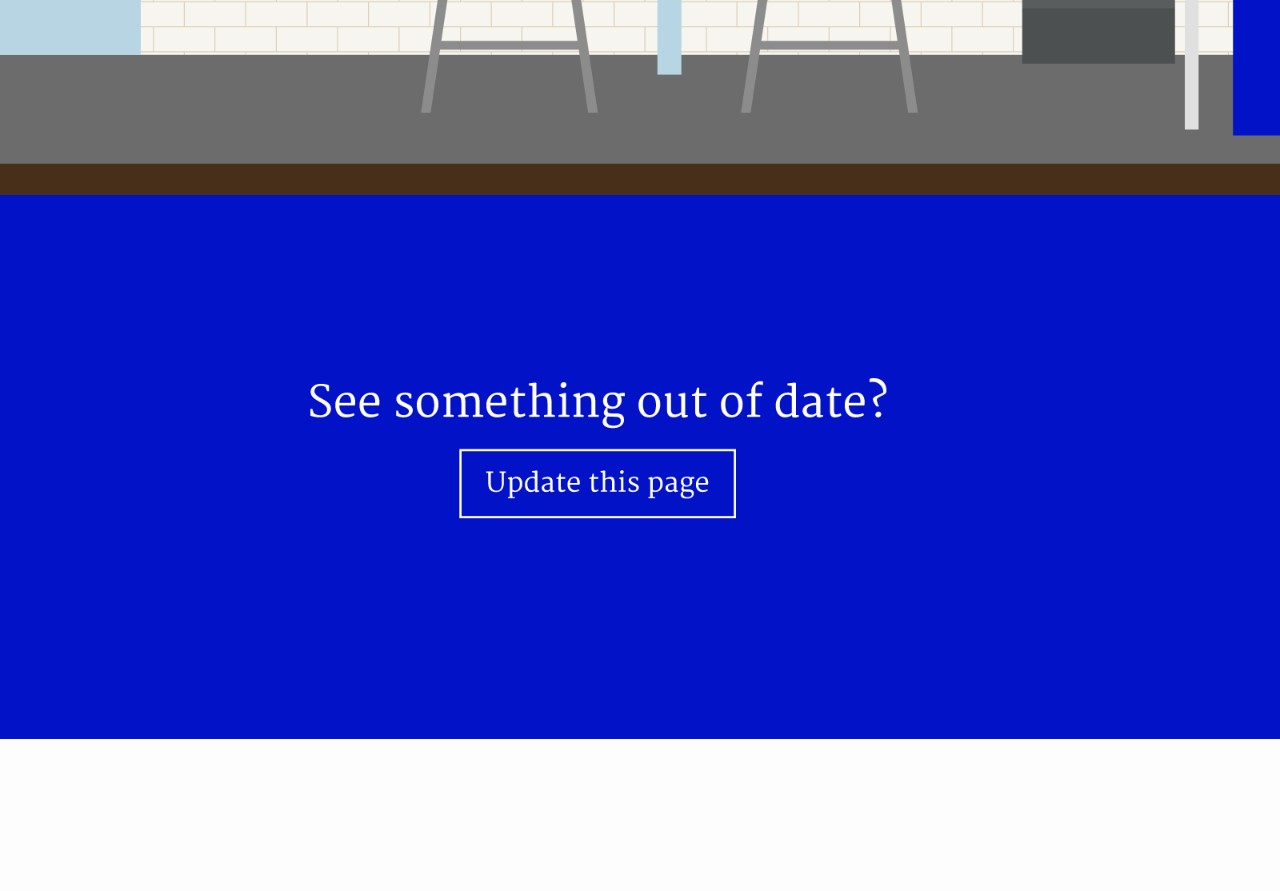
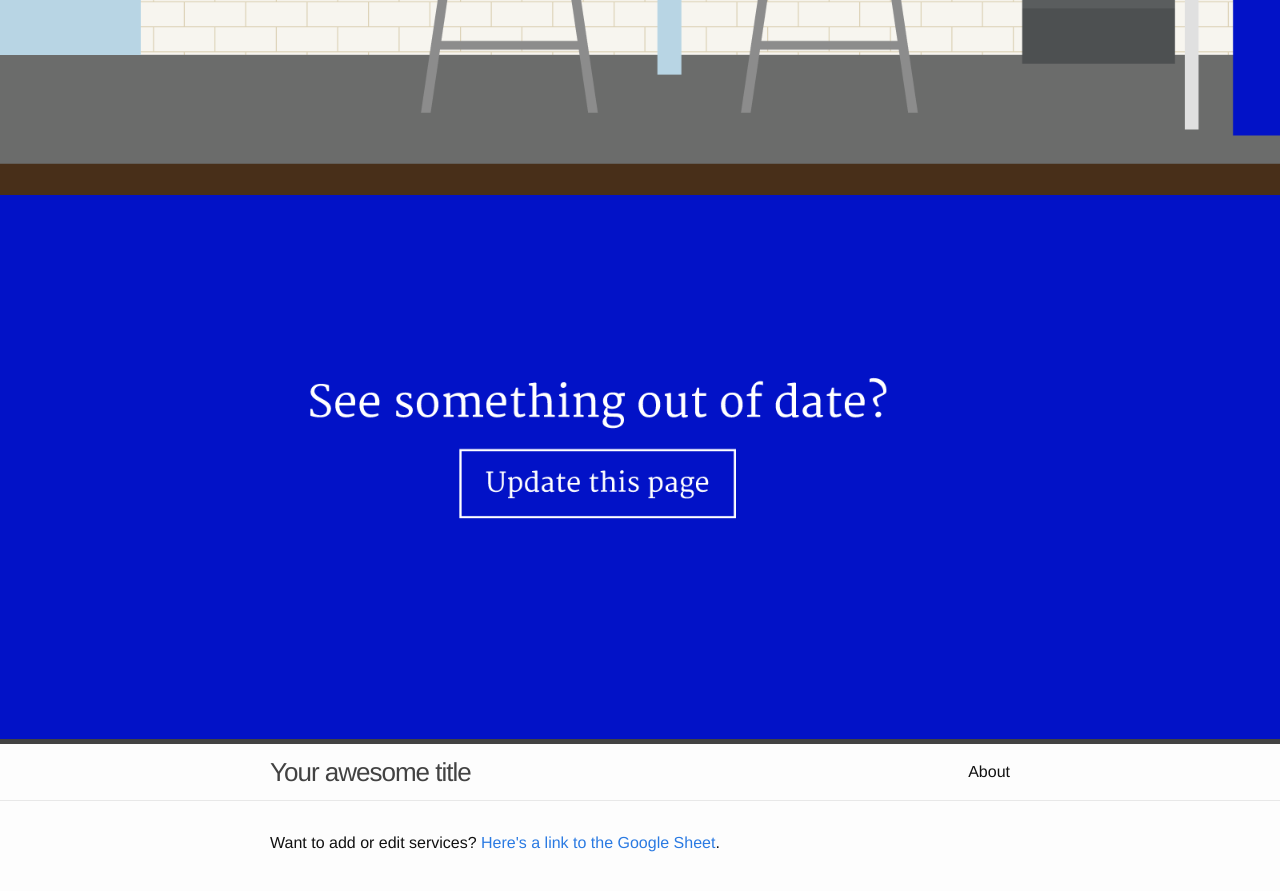
Before and after one commit to theReboot/cobrewrs, a Jekyll site: the page built from index.html, in a window 1280 px wide and 900 px high, scrolled down 2643 px. Shown: the top 891 px of the window. Built offline with Jekyll 4.4.1, drawn with Linux system fonts in a browser that asks for light colours; before the commit the page ends 3382 px from its top, so only the background shows below that; part of the change alters nothing that is shown.

Commit message:
Added tabletop with link to google sheet

```diff
--- a/_includes/footer.html
+++ b/_includes/footer.html
@@ -1,55 +1,4 @@
-<footer class="site-footer">
-
-  <div class="wrapper">
-
-    <h2 class="footer-heading">{{ site.title }}</h2>
-
-    <div class="footer-col-wrapper">
-      <div class="footer-col  footer-col-1">
-        <ul class="contact-list">
-          <li>{{ site.title }}</li>
-          <li><a href="mailto:{{ site.email }}">{{ site.email }}</a></li>
-        </ul>
-      </div>
-
-      <div class="footer-col  footer-col-2">
-        <ul class="social-media-list">
-          {% if site.github_username %}
-          <li>
-            <a href="https://github.com/{{ site.github_username }}">
-              <span class="icon  icon--github">
-                <svg viewBox="0 0 16 16">
-                  <path fill="#828282" d="M7.999,0.431c-4.285,0-7.76,3.474-7.76,7.761 c0,3.428,2.223,6.337,5.307,7.363c0.388,0.071,0.53-0.168,0.53-0.374c0-0.184-0.007-0.672-0.01-1.32 c-2.159,0.469-2.614-1.04-2.614-1.04c-0.353-0.896-0.862-1.135-0.862-1.135c-0.705-0.481,0.053-0.472,0.053-0.472 c0.779,0.055,1.189,0.8,1.189,0.8c0.692,1.186,1.816,0.843,2.258,0.645c0.071-0.502,0.271-0.843,0.493-1.037 C4.86,11.425,3.049,10.76,3.049,7.786c0-0.847,0.302-1.54,0.799-2.082C3.768,5.507,3.501,4.718,3.924,3.65 c0,0,0.652-0.209,2.134,0.796C6.677,4.273,7.34,4.187,8,4.184c0.659,0.003,1.323,0.089,1.943,0.261 c1.482-1.004,2.132-0.796,2.132-0.796c0.423,1.068,0.157,1.857,0.077,2.054c0.497,0.542,0.798,1.235,0.798,2.082 c0,2.981-1.814,3.637-3.543,3.829c0.279,0.24,0.527,0.713,0.527,1.437c0,1.037-0.01,1.874-0.01,2.129 c0,0.208,0.14,0.449,0.534,0.373c3.081-1.028,5.302-3.935,5.302-7.362C15.76,3.906,12.285,0.431,7.999,0.431z"/>
-                </svg>
-              </span>
-
-              <span class="username">{{ site.github_username }}</span>
-            </a>
-          </li>
-          {% endif %}
-
-          {% if site.twitter_username %}
-          <li>
-            <a href="https://twitter.com/{{ site.twitter_username }}">
-              <span class="icon  icon--twitter">
-                <svg viewBox="0 0 16 16">
-                  <path fill="#828282" d="M15.969,3.058c-0.586,0.26-1.217,0.436-1.878,0.515c0.675-0.405,1.194-1.045,1.438-1.809
-                  c-0.632,0.375-1.332,0.647-2.076,0.793c-0.596-0.636-1.446-1.033-2.387-1.033c-1.806,0-3.27,1.464-3.27,3.27 c0,0.256,0.029,0.506,0.085,0.745C5.163,5.404,2.753,4.102,1.14,2.124C0.859,2.607,0.698,3.168,0.698,3.767 c0,1.134,0.577,2.135,1.455,2.722C1.616,6.472,1.112,6.325,0.671,6.08c0,0.014,0,0.027,0,0.041c0,1.584,1.127,2.906,2.623,3.206 C3.02,9.402,2.731,9.442,2.433,9.442c-0.211,0-0.416-0.021-0.615-0.059c0.416,1.299,1.624,2.245,3.055,2.271 c-1.119,0.877-2.529,1.4-4.061,1.4c-0.264,0-0.524-0.015-0.78-0.046c1.447,0.928,3.166,1.469,5.013,1.469 c6.015,0,9.304-4.983,9.304-9.304c0-0.142-0.003-0.283-0.009-0.423C14.976,4.29,15.531,3.714,15.969,3.058z"/>
-                </svg>
-              </span>
-
-              <span class="username">{{ site.twitter_username }}</span>
-            </a>
-          </li>
-          {% endif %}
-        </ul>
-      </div>
-
-      <div class="footer-col  footer-col-3">
-        <p class="text">{{ site.description }}</p>
-      </div>
-    </div>
-
-  </div>
-
-</footer>
+<script src="https://code.jquery.com/jquery-2.2.3.min.js"></script>
+<script src="https://d3js.org/d3.v4.0.0-alpha.40.min.js"></script>
+<script src="{{ site.baseurl }}/js/tabletop.js"></script>
+<script src="{{ site.baseurl }}/js/scripts.js"></script>
--- a/_layouts/default.html
+++ b/_layouts/default.html
@@ -4,8 +4,9 @@
   {% include head.html %}
 
   <body>
+    <img src="{{ site.baseurl }}/img/test.png" alt="test image" />
 
-    <!-- {% include header.html %}
+    {% include header.html %}
 
     <div class="page-content">
       <div class="wrapper">
@@ -13,9 +14,9 @@
       </div>
     </div>
 
-    {% include footer.html %} -->
+    {% include footer.html %}
 
-    <img src="{{ site.baseurl }}/img/test.png" alt="test image" />
+
 
   </body>
 
--- a/index.html
+++ b/index.html
@@ -4,20 +4,8 @@ layout: default
 
 <div class="home">
 
-  <h1 class="page-heading">Posts</h1>
+  <p>Want to add or edit services? <a href="https://docs.google.com/a/thereboot.org/spreadsheets/d/1rp5F5LWCuFViPMWWHF1KPrwzEpqwtg7NplZnGrgP4dw/edit?usp=sharing" target="_blank">Here's a link to the Google Sheet</a>.</p>
 
-  <ul class="post-list">
-    {% for post in site.posts %}
-      <li>
-        <span class="post-meta">{{ post.date | date: "%b %-d, %Y" }}</span>
-
-        <h2>
-          <a class="post-link" href="{{ post.url | prepend: site.baseurl }}">{{ post.title }}</a>
-        </h2>
-      </li>
-    {% endfor %}
-  </ul>
-
-  <p class="rss-subscribe">subscribe <a href="{{ "/feed.xml" | prepend: site.baseurl }}">via RSS</a></p>
+  <div class="services"></div>
 
 </div>
--- /dev/null
+++ b/js/scripts.js
@@ -0,0 +1,27 @@
+window.onload = function() { init() };
+
+var public_spreadsheet_url = 'https://docs.google.com/spreadsheets/d/1kwgYEHQT0BPk_-pSerQDmLQslBwceMN93LXfFSdwQu8/pubhtml';
+
+function init() {
+  Tabletop.init( { key: public_spreadsheet_url,
+                   callback: showInfo,
+                   simpleSheet: true } )
+}
+
+function showInfo(data, tabletop) {
+  visualizeIt(data);
+}
+
+function visualizeIt(data){
+  for (var i = 0; i < data.length; i++) {
+    // the loop
+    var LowerLevelLeft = data[i].LowerLevelLeft;
+    var description = data[i].Description;
+
+    $(".services").append('<div class="service">' +
+      '<h2>' + LowerLevelLeft + '</h2>' +
+      '<p>' + description + '</p>' +
+      '</div>'
+    );
+  }
+}
--- /dev/null
+++ b/js/tabletop.js
@@ -0,0 +1,568 @@
+(function() {
+  "use strict";
+
+  var inNodeJS = false;
+  if (typeof process !== 'undefined' && !process.browser) {
+    inNodeJS = true;
+    var request = require('request'.trim()); //prevents browserify from bundling the module
+  }
+
+  var supportsCORS = false;
+  var inLegacyIE = false;
+  try {
+    var testXHR = new XMLHttpRequest();
+    if (typeof testXHR.withCredentials !== 'undefined') {
+      supportsCORS = true;
+    } else {
+      if ("XDomainRequest" in window) {
+        supportsCORS = true;
+        inLegacyIE = true;
+      }
+    }
+  } catch (e) { }
+
+  // Create a simple indexOf function for support
+  // of older browsers.  Uses native indexOf if
+  // available.  Code similar to underscores.
+  // By making a separate function, instead of adding
+  // to the prototype, we will not break bad for loops
+  // in older browsers
+  var indexOfProto = Array.prototype.indexOf;
+  var ttIndexOf = function(array, item) {
+    var i = 0, l = array.length;
+
+    if (indexOfProto && array.indexOf === indexOfProto) return array.indexOf(item);
+    for (; i < l; i++) if (array[i] === item) return i;
+    return -1;
+  };
+
+  /*
+    Initialize with Tabletop.init( { key: '0AjAPaAU9MeLFdHUxTlJiVVRYNGRJQnRmSnQwTlpoUXc' } )
+      OR!
+    Initialize with Tabletop.init( { key: 'https://docs.google.com/spreadsheet/pub?hl=en_US&hl=en_US&key=0AjAPaAU9MeLFdHUxTlJiVVRYNGRJQnRmSnQwTlpoUXc&output=html&widget=true' } )
+      OR!
+    Initialize with Tabletop.init('0AjAPaAU9MeLFdHUxTlJiVVRYNGRJQnRmSnQwTlpoUXc')
+  */
+
+  var Tabletop = function(options) {
+    // Make sure Tabletop is being used as a constructor no matter what.
+    if(!this || !(this instanceof Tabletop)) {
+      return new Tabletop(options);
+    }
+
+    if(typeof(options) === 'string') {
+      options = { key : options };
+    }
+
+    this.callback = options.callback;
+    this.wanted = options.wanted || [];
+    this.key = options.key;
+    this.simpleSheet = !!options.simpleSheet;
+    this.parseNumbers = !!options.parseNumbers;
+    this.wait = !!options.wait;
+    this.reverse = !!options.reverse;
+    this.postProcess = options.postProcess;
+    this.debug = !!options.debug;
+    this.query = options.query || '';
+    this.orderby = options.orderby;
+    this.endpoint = options.endpoint || "https://spreadsheets.google.com";
+    this.singleton = !!options.singleton;
+    this.simple_url = !!options.simple_url;
+    this.callbackContext = options.callbackContext;
+    // Default to on, unless there's a proxy, in which case it's default off
+    this.prettyColumnNames = typeof(options.prettyColumnNames) == 'undefined' ? !options.proxy : options.prettyColumnNames
+
+    if(typeof(options.proxy) !== 'undefined') {
+      // Remove trailing slash, it will break the app
+      this.endpoint = options.proxy.replace(/\/$/,'');
+      this.simple_url = true;
+      this.singleton = true;
+      // Let's only use CORS (straight JSON request) when
+      // fetching straight from Google
+      supportsCORS = false;
+    }
+
+    this.parameterize = options.parameterize || false;
+
+    if(this.singleton) {
+      if(typeof(Tabletop.singleton) !== 'undefined') {
+        this.log("WARNING! Tabletop singleton already defined");
+      }
+      Tabletop.singleton = this;
+    }
+
+    /* Be friendly about what you accept */
+    if(/key=/.test(this.key)) {
+      this.log("You passed an old Google Docs url as the key! Attempting to parse.");
+      this.key = this.key.match("key=(.*?)(&|#|$)")[1];
+    }
+
+    if(/pubhtml/.test(this.key)) {
+      this.log("You passed a new Google Spreadsheets url as the key! Attempting to parse.");
+      this.key = this.key.match("d\\/(.*?)\\/pubhtml")[1];
+    }
+
+    if(!this.key) {
+      this.log("You need to pass Tabletop a key!");
+      return;
+    }
+
+    this.log("Initializing with key " + this.key);
+
+    this.models = {};
+    this.model_names = [];
+
+    this.base_json_path = "/feeds/worksheets/" + this.key + "/public/basic?alt=";
+
+    if (inNodeJS || supportsCORS) {
+      this.base_json_path += 'json';
+    } else {
+      this.base_json_path += 'json-in-script';
+    }
+
+    if(!this.wait) {
+      this.fetch();
+    }
+  };
+
+  // A global storage for callbacks.
+  Tabletop.callbacks = {};
+
+  // Backwards compatibility.
+  Tabletop.init = function(options) {
+    return new Tabletop(options);
+  };
+
+  Tabletop.sheets = function() {
+    this.log("Times have changed! You'll want to use var tabletop = Tabletop.init(...); tabletop.sheets(...); instead of Tabletop.sheets(...)");
+  };
+
+  Tabletop.prototype = {
+
+    fetch: function(callback) {
+      if(typeof(callback) !== "undefined") {
+        this.callback = callback;
+      }
+      this.requestData(this.base_json_path, this.loadSheets);
+    },
+
+    /*
+      This will call the environment appropriate request method.
+
+      In browser it will use JSON-P, in node it will use request()
+    */
+    requestData: function(path, callback) {
+      if (inNodeJS) {
+        this.serverSideFetch(path, callback);
+      } else {
+        //CORS only works in IE8/9 across the same protocol
+        //You must have your server on HTTPS to talk to Google, or it'll fall back on injection
+        var protocol = this.endpoint.split("//").shift() || "http";
+        if (supportsCORS && (!inLegacyIE || protocol === location.protocol)) {
+          this.xhrFetch(path, callback);
+        } else {
+          this.injectScript(path, callback);
+        }
+      }
+    },
+
+    /*
+      Use Cross-Origin XMLHttpRequest to get the data in browsers that support it.
+    */
+    xhrFetch: function(path, callback) {
+      //support IE8's separate cross-domain object
+      var xhr = inLegacyIE ? new XDomainRequest() : new XMLHttpRequest();
+      xhr.open("GET", this.endpoint + path);
+      var self = this;
+      xhr.onload = function() {
+        try {
+          var json = JSON.parse(xhr.responseText);
+        } catch (e) {
+          console.error(e);
+        }
+        callback.call(self, json);
+      };
+      xhr.send();
+    },
+
+    /*
+      Insert the URL into the page as a script tag. Once it's loaded the spreadsheet data
+      it triggers the callback. This helps you avoid cross-domain errors
+      http://code.google.com/apis/gdata/samples/spreadsheet_sample.html
+
+      Let's be plain-Jane and not use jQuery or anything.
+    */
+    injectScript: function(path, callback) {
+      var script = document.createElement('script');
+      var callbackName;
+
+      if(this.singleton) {
+        if(callback === this.loadSheets) {
+          callbackName = 'Tabletop.singleton.loadSheets';
+        } else if (callback === this.loadSheet) {
+          callbackName = 'Tabletop.singleton.loadSheet';
+        }
+      } else {
+        var self = this;
+        callbackName = 'tt' + (+new Date()) + (Math.floor(Math.random()*100000));
+        // Create a temp callback which will get removed once it has executed,
+        // this allows multiple instances of Tabletop to coexist.
+        Tabletop.callbacks[ callbackName ] = function () {
+          var args = Array.prototype.slice.call( arguments, 0 );
+          callback.apply(self, args);
+          script.parentNode.removeChild(script);
+          delete Tabletop.callbacks[callbackName];
+        };
+        callbackName = 'Tabletop.callbacks.' + callbackName;
+      }
+
+      var url = path + "&callback=" + callbackName;
+
+      if(this.simple_url) {
+        // We've gone down a rabbit hole of passing injectScript the path, so let's
+        // just pull the sheet_id out of the path like the least efficient worker bees
+        if(path.indexOf("/list/") !== -1) {
+          script.src = this.endpoint + "/" + this.key + "-" + path.split("/")[4];
+        } else {
+          script.src = this.endpoint + "/" + this.key;
+        }
+      } else {
+        script.src = this.endpoint + url;
+      }
+
+      if (this.parameterize) {
+        script.src = this.parameterize + encodeURIComponent(script.src);
+      }
+
+      document.getElementsByTagName('script')[0].parentNode.appendChild(script);
+    },
+
+    /*
+      This will only run if tabletop is being run in node.js
+    */
+    serverSideFetch: function(path, callback) {
+      var self = this
+      request({url: this.endpoint + path, json: true}, function(err, resp, body) {
+        if (err) {
+          return console.error(err);
+        }
+        callback.call(self, body);
+      });
+    },
+
+    /*
+      Is this a sheet you want to pull?
+      If { wanted: ["Sheet1"] } has been specified, only Sheet1 is imported
+      Pulls all sheets if none are specified
+    */
+    isWanted: function(sheetName) {
+      if(this.wanted.length === 0) {
+        return true;
+      } else {
+        return (ttIndexOf(this.wanted, sheetName) !== -1);
+      }
+    },
+
+    /*
+      What gets send to the callback
+      if simpleSheet === true, then don't return an array of Tabletop.this.models,
+      only return the first one's elements
+    */
+    data: function() {
+      // If the instance is being queried before the data's been fetched
+      // then return undefined.
+      if(this.model_names.length === 0) {
+        return undefined;
+      }
+      if(this.simpleSheet) {
+        if(this.model_names.length > 1 && this.debug) {
+          this.log("WARNING You have more than one sheet but are using simple sheet mode! Don't blame me when something goes wrong.");
+        }
+        return this.models[ this.model_names[0] ].all();
+      } else {
+        return this.models;
+      }
+    },
+
+    /*
+      Add another sheet to the wanted list
+    */
+    addWanted: function(sheet) {
+      if(ttIndexOf(this.wanted, sheet) === -1) {
+        this.wanted.push(sheet);
+      }
+    },
+
+    /*
+      Load all worksheets of the spreadsheet, turning each into a Tabletop Model.
+      Need to use injectScript because the worksheet view that you're working from
+      doesn't actually include the data. The list-based feed (/feeds/list/key..) does, though.
+      Calls back to loadSheet in order to get the real work done.
+
+      Used as a callback for the worksheet-based JSON
+    */
+    loadSheets: function(data) {
+      var i, ilen;
+      var toLoad = [];
+      this.googleSheetName = data.feed.title.$t;
+      this.foundSheetNames = [];
+
+      for(i = 0, ilen = data.feed.entry.length; i < ilen ; i++) {
+        this.foundSheetNames.push(data.feed.entry[i].title.$t);
+        // Only pull in desired sheets to reduce loading
+        if( this.isWanted(data.feed.entry[i].content.$t) ) {
+          var linkIdx = data.feed.entry[i].link.length-1;
+          var sheet_id = data.feed.entry[i].link[linkIdx].href.split('/').pop();
+          var json_path = "/feeds/list/" + this.key + "/" + sheet_id + "/public/values?alt="
+          if (inNodeJS || supportsCORS) {
+            json_path += 'json';
+          } else {
+            json_path += 'json-in-script';
+          }
+          if(this.query) {
+            json_path += "&sq=" + this.query;
+          }
+          if(this.orderby) {
+            json_path += "&orderby=column:" + this.orderby.toLowerCase();
+          }
+          if(this.reverse) {
+            json_path += "&reverse=true";
+          }
+          toLoad.push(json_path);
+        }
+      }
+
+      this.sheetsToLoad = toLoad.length;
+      for(i = 0, ilen = toLoad.length; i < ilen; i++) {
+        this.requestData(toLoad[i], this.loadSheet);
+      }
+    },
+
+    /*
+      Access layer for the this.models
+      .sheets() gets you all of the sheets
+      .sheets('Sheet1') gets you the sheet named Sheet1
+    */
+    sheets: function(sheetName) {
+      if(typeof sheetName === "undefined") {
+        return this.models;
+      } else {
+        if(typeof(this.models[ sheetName ]) === "undefined") {
+          // alert( "Can't find " + sheetName );
+          return;
+        } else {
+          return this.models[ sheetName ];
+        }
+      }
+    },
+
+    sheetReady: function(model) {
+      this.models[ model.name ] = model;
+      if(ttIndexOf(this.model_names, model.name) === -1) {
+        this.model_names.push(model.name);
+      }
+
+      this.sheetsToLoad--;
+      if(this.sheetsToLoad === 0)
+        this.doCallback();
+    },
+
+    /*
+      Parse a single list-based worksheet, turning it into a Tabletop Model
+
+      Used as a callback for the list-based JSON
+    */
+    loadSheet: function(data) {
+      var that = this;
+      var model = new Tabletop.Model( { data: data,
+                                        parseNumbers: this.parseNumbers,
+                                        postProcess: this.postProcess,
+                                        tabletop: this,
+                                        prettyColumnNames: this.prettyColumnNames,
+                                        onReady: function() {
+                                          that.sheetReady(this);
+                                        } } );
+    },
+
+    /*
+      Execute the callback upon loading! Rely on this.data() because you might
+        only request certain pieces of data (i.e. simpleSheet mode)
+      Tests this.sheetsToLoad just in case a race condition happens to show up
+    */
+    doCallback: function() {
+      if(this.sheetsToLoad === 0) {
+        this.callback.apply(this.callbackContext || this, [this.data(), this]);
+      }
+    },
+
+    log: function(msg) {
+      if(this.debug) {
+        if(typeof console !== "undefined" && typeof console.log !== "undefined") {
+          Function.prototype.apply.apply(console.log, [console, arguments]);
+        }
+      }
+    }
+
+  };
+
+  /*
+    Tabletop.Model stores the attribute names and parses the worksheet data
+      to turn it into something worthwhile
+
+    Options should be in the format { data: XXX }, with XXX being the list-based worksheet
+  */
+  Tabletop.Model = function(options) {
+    var i, j, ilen, jlen;
+    this.column_names = [];
+    this.name = options.data.feed.title.$t;
+    this.tabletop = options.tabletop;
+    this.elements = [];
+    this.onReady = options.onReady;
+    this.raw = options.data; // A copy of the sheet's raw data, for accessing minutiae
+
+    if(typeof(options.data.feed.entry) === 'undefined') {
+      options.tabletop.log("Missing data for " + this.name + ", make sure you didn't forget column headers");
+      this.original_columns = [];
+      this.elements = [];
+      this.onReady.call(this);
+      return;
+    }
+
+    for(var key in options.data.feed.entry[0]){
+      if(/^gsx/.test(key))
+        this.column_names.push( key.replace("gsx$","") );
+    }
+
+    this.original_columns = this.column_names;
+
+    for(i = 0, ilen =  options.data.feed.entry.length ; i < ilen; i++) {
+      var source = options.data.feed.entry[i];
+      var element = {};
+      for(var j = 0, jlen = this.column_names.length; j < jlen ; j++) {
+        var cell = source[ "gsx$" + this.column_names[j] ];
+        if (typeof(cell) !== 'undefined') {
+          if(options.parseNumbers && cell.$t !== '' && !isNaN(cell.$t))
+            element[ this.column_names[j] ] = +cell.$t;
+          else
+            element[ this.column_names[j] ] = cell.$t;
+        } else {
+            element[ this.column_names[j] ] = '';
+        }
+      }
+      if(element.rowNumber === undefined)
+        element.rowNumber = i + 1;
+      if( options.postProcess )
+        options.postProcess(element);
+      this.elements.push(element);
+    }
+
+    if(options.prettyColumnNames)
+      this.fetchPrettyColumns();
+    else
+      this.onReady.call(this);
+  };
+
+  Tabletop.Model.prototype = {
+    /*
+      Returns all of the elements (rows) of the worksheet as objects
+    */
+    all: function() {
+      return this.elements;
+    },
+
+    fetchPrettyColumns: function() {
+      if(!this.raw.feed.link[3])
+        return this.ready();
+      var cellurl = this.raw.feed.link[3].href.replace('/feeds/list/', '/feeds/cells/').replace('https://spreadsheets.google.com', '');
+      var that = this;
+      this.tabletop.requestData(cellurl, function(data) {
+        that.loadPrettyColumns(data)
+      });
+    },
+
+    ready: function() {
+      this.onReady.call(this);
+    },
+
+    /*
+     * Store column names as an object
+     * with keys of Google-formatted "columnName"
+     * and values of human-readable "Column name"
+     */
+    loadPrettyColumns: function(data) {
+      var pretty_columns = {};
+
+      var column_names = this.column_names;
+
+      var i = 0;
+      var l = column_names.length;
+
+      for (; i < l; i++) {
+        if (typeof data.feed.entry[i].content.$t !== 'undefined') {
+          pretty_columns[column_names[i]] = data.feed.entry[i].content.$t;
+        } else {
+          pretty_columns[column_names[i]] = column_names[i];
+        }
+      }
+
+      this.pretty_columns = pretty_columns;
+
+      this.prettifyElements();
+      this.ready();
+    },
+
+    /*
+     * Go through each row, substitutiting
+     * Google-formatted "columnName"
+     * with human-readable "Column name"
+     */
+    prettifyElements: function() {
+      var pretty_elements = [],
+          ordered_pretty_names = [],
+          i, j, ilen, jlen;
+
+      var ordered_pretty_names;
+      for(j = 0, jlen = this.column_names.length; j < jlen ; j++) {
+        ordered_pretty_names.push(this.pretty_columns[this.column_names[j]]);
+      }
+
+      for(i = 0, ilen = this.elements.length; i < ilen; i++) {
+        var new_element = {};
+        for(j = 0, jlen = this.column_names.length; j < jlen ; j++) {
+          var new_column_name = this.pretty_columns[this.column_names[j]];
+          new_element[new_column_name] = this.elements[i][this.column_names[j]];
+        }
+        pretty_elements.push(new_element);
+      }
+      this.elements = pretty_elements;
+      this.column_names = ordered_pretty_names;
+    },
+
+    /*
+      Return the elements as an array of arrays, instead of an array of objects
+    */
+    toArray: function() {
+      var array = [],
+          i, j, ilen, jlen;
+      for(i = 0, ilen = this.elements.length; i < ilen; i++) {
+        var row = [];
+        for(j = 0, jlen = this.column_names.length; j < jlen ; j++) {
+          row.push( this.elements[i][ this.column_names[j] ] );
+        }
+        array.push(row);
+      }
+      return array;
+    }
+  };
+
+  if(typeof module !== "undefined" && module.exports) { //don't just use inNodeJS, we may be in Browserify
+    module.exports = Tabletop;
+  } else if (typeof define === 'function' && define.amd) {
+    define(function () {
+        return Tabletop;
+    });
+  } else {
+    window.Tabletop = Tabletop;
+  }
+
+})();
```
